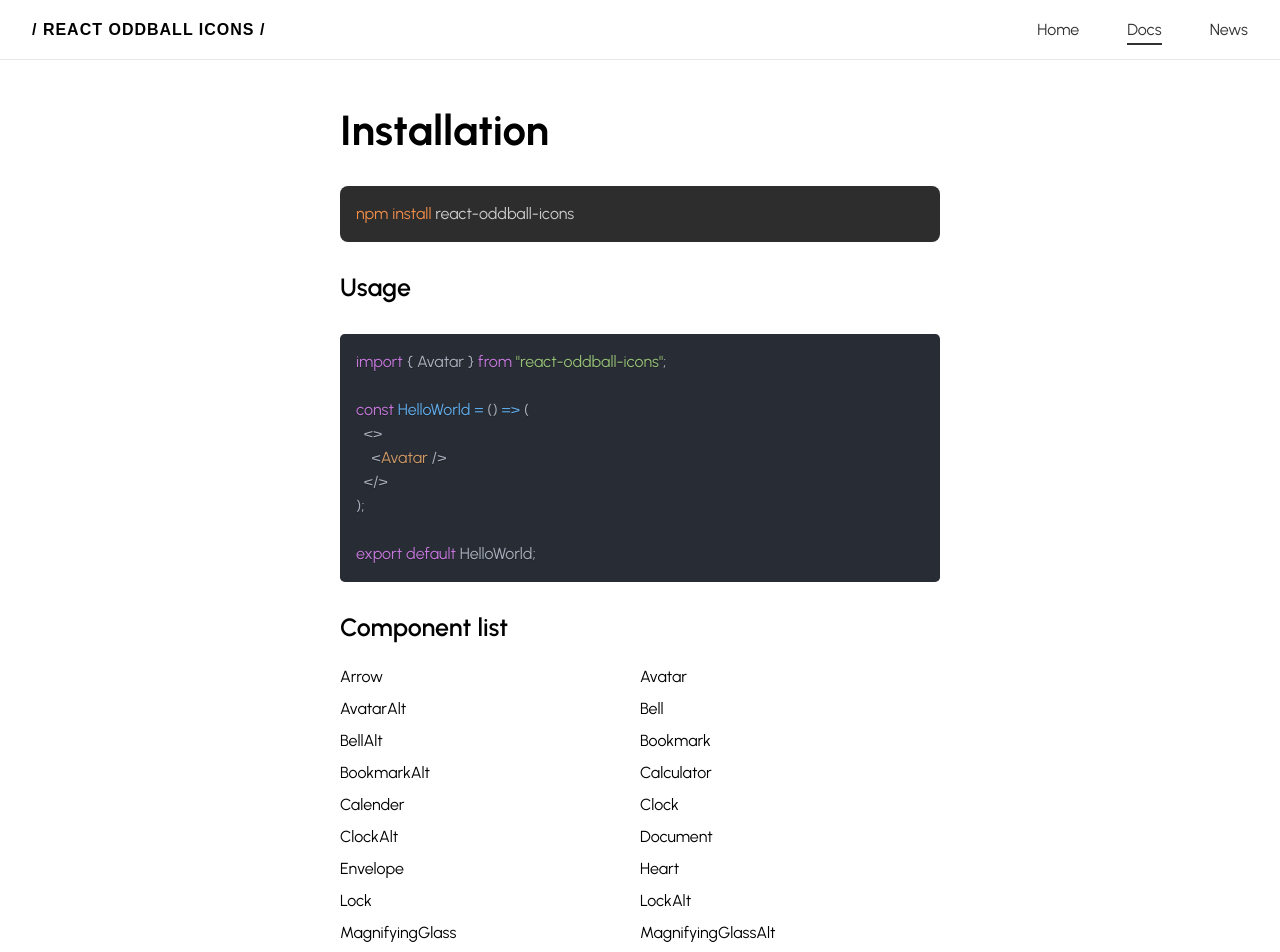
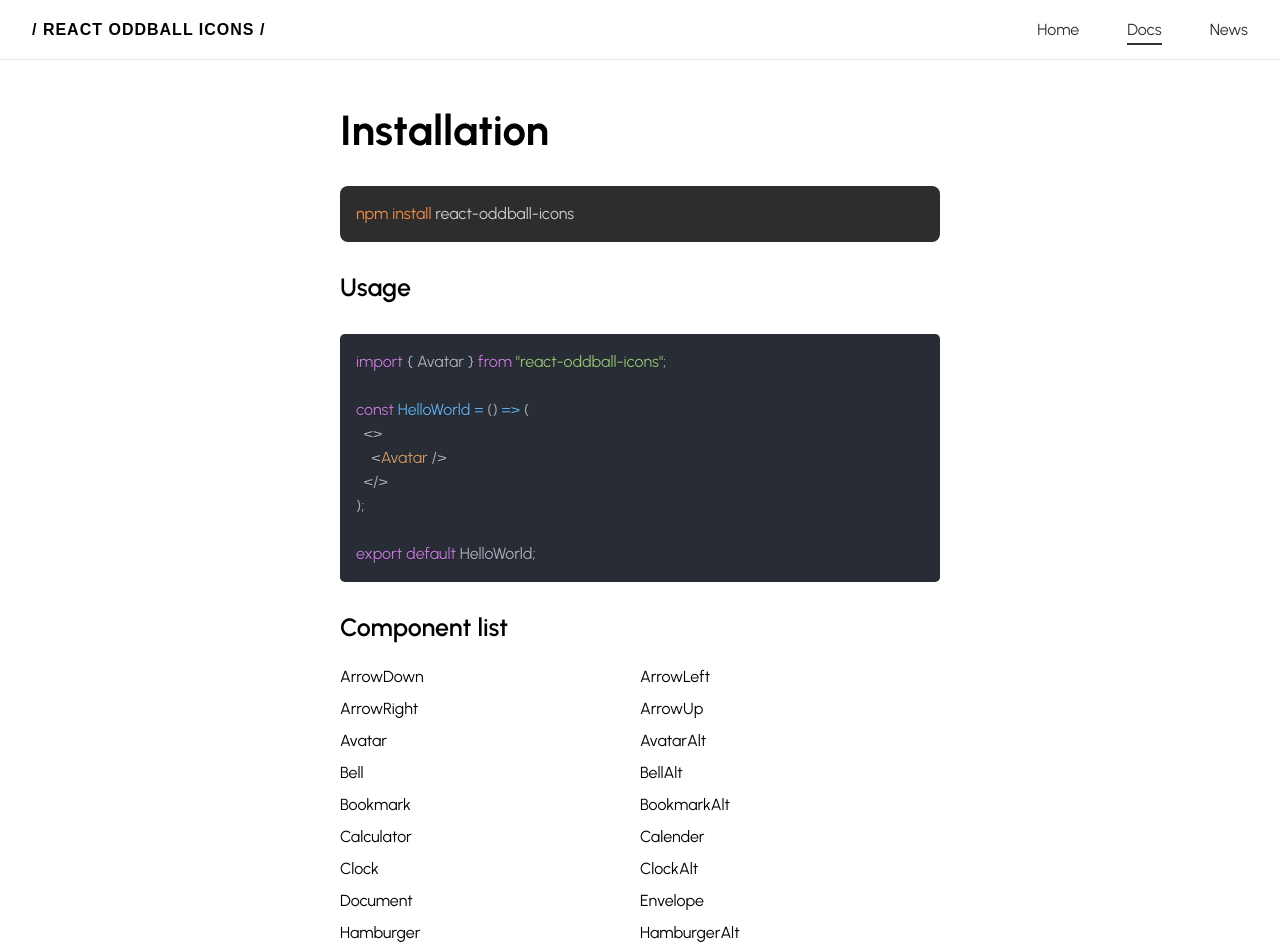
Before and after one commit to Niccar95/React-Oddball-Icons-Website, a React (Vite) app: page /docs in a window 1280 px wide. Shown: the top 952 px of the page. Built offline with nearby package versions, Linux system fonts and the light colour scheme; some icons are missing; a web font is replaced by a local one.

Commit message:
added new icons in documentation page list

```diff
--- a/src/pages/Documentation.tsx
+++ b/src/pages/Documentation.tsx
@@ -4,7 +4,10 @@ import { oneDark } from "react-syntax-highlighter/dist/esm/styles/prism";
 
 const Documentation = () => {
   const icons: string[] = [
-    "Arrow",
+    "ArrowDown",
+    "ArrowLeft",
+    "ArrowRight",
+    "ArrowUp",
     "Avatar",
     "AvatarAlt",
     "Bell",
@@ -17,7 +20,10 @@ const Documentation = () => {
     "ClockAlt",
     "Document",
     "Envelope",
+    "Hamburger",
+    "HamburgerAlt",
     "Heart",
+    "HeartAlt",
     "Lock",
     "LockAlt",
     "MagnifyingGlass",
```
